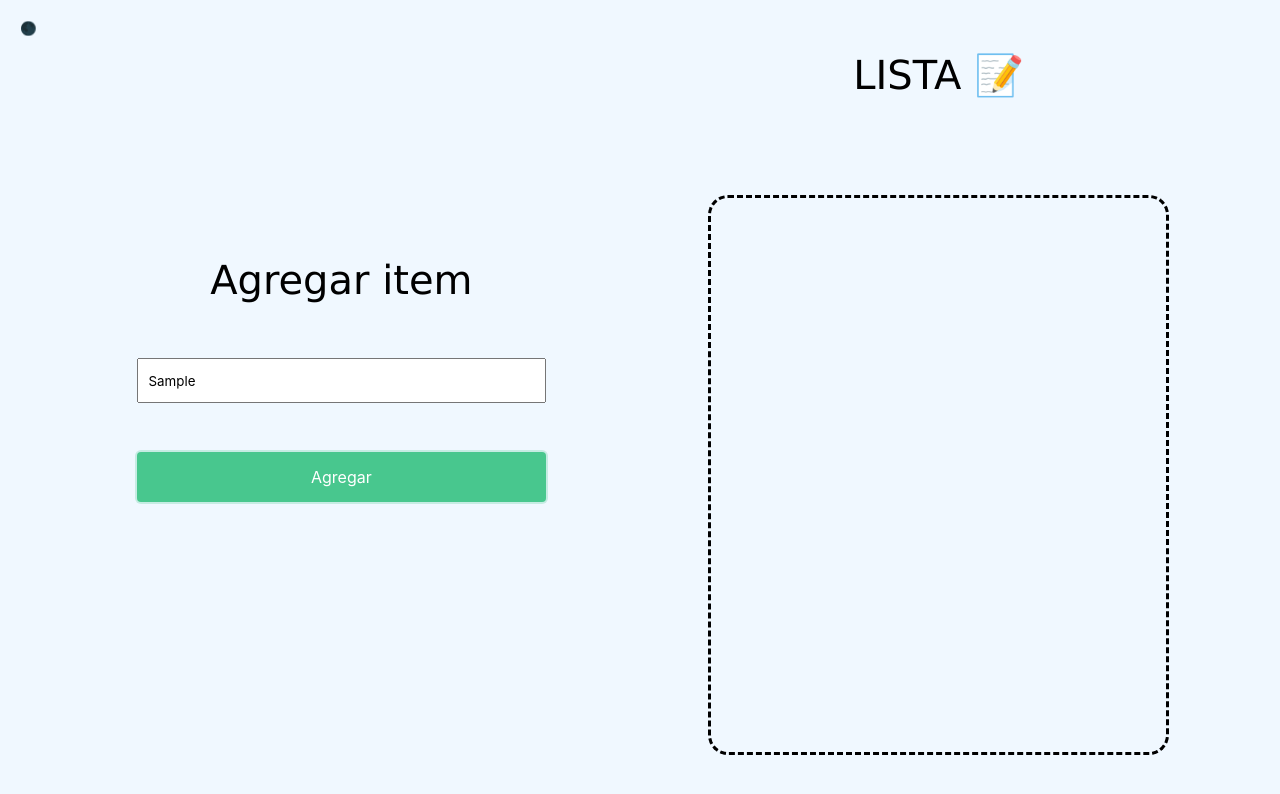
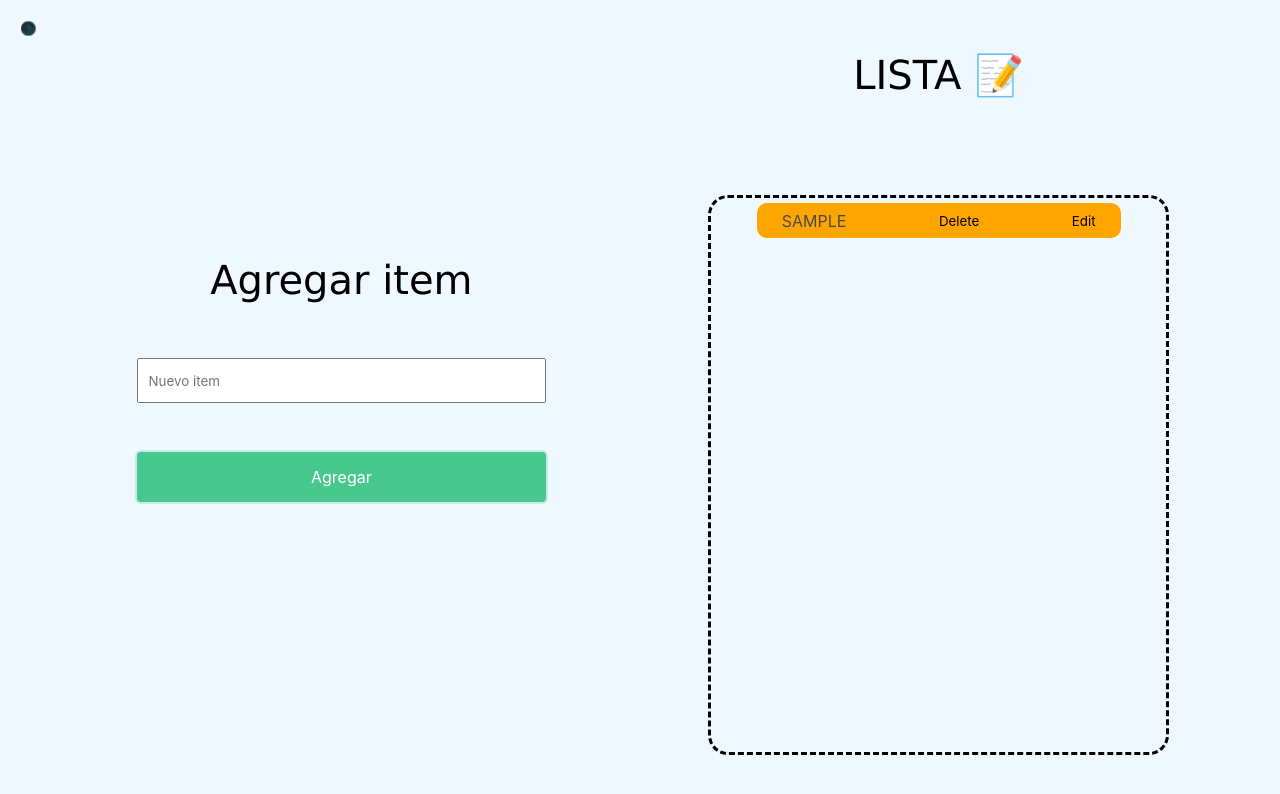
Before and after one commit to AnaCPetrasso/-Shopping-List, a plain HTML site: page index.html in a window 1280 px wide. Both pictures are taken after typing "Sample" into the empty fields and a click on the button "Agregar". Drawn offline with nearby package versions, Linux system fonts and the light colour scheme.

Commit message:
create function to add items on the list

```diff
--- a/index.html
+++ b/index.html
@@ -7,6 +7,7 @@
       rel="stylesheet"
       href="https://cdn.jsdelivr.net/npm/bulma@0.9.4/css/bulma.min.css"
     />
+    <script src="https://kit.fontawesome.com/8f1dad4900.js" crossorigin="anonymous"></script>
     <link rel="stylesheet" href="styles.css" />
     <title>Document</title>
   </head>
--- a/script.js
+++ b/script.js
@@ -0,0 +1,31 @@
+const $ = (selector) => document.querySelector(selector);
+
+const shoppingList = [];
+
+const addItem = () => {
+    let newItem = $("#newItemInput").value.toUpperCase();
+    shoppingList.push(newItem);
+    createList(shoppingList);
+    $("#listForm").reset();
+};
+
+const createList = (list) => {
+    list.forEach((item) => {
+        let liContent = document.createTextNode(`${item}`);
+        let liItem = document.createElement('li');
+        let deleteBtn = document.createElement('button');
+        deleteBtn.classList.add("btn");
+        deleteBtn.innerText = "Delete";
+        let updateBtn = document.createElement("button");
+        updateBtn.classList.add("btn");
+        updateBtn.innerText = "Edit";
+        liItem.classList.add("list-item");
+        liItem.appendChild(liContent);
+        liItem.appendChild(deleteBtn);
+        liItem.appendChild(updateBtn);
+        $("#list").appendChild(liItem);
+    });
+};
+
+
+$("#addButton").addEventListener("click", addItem);
```
